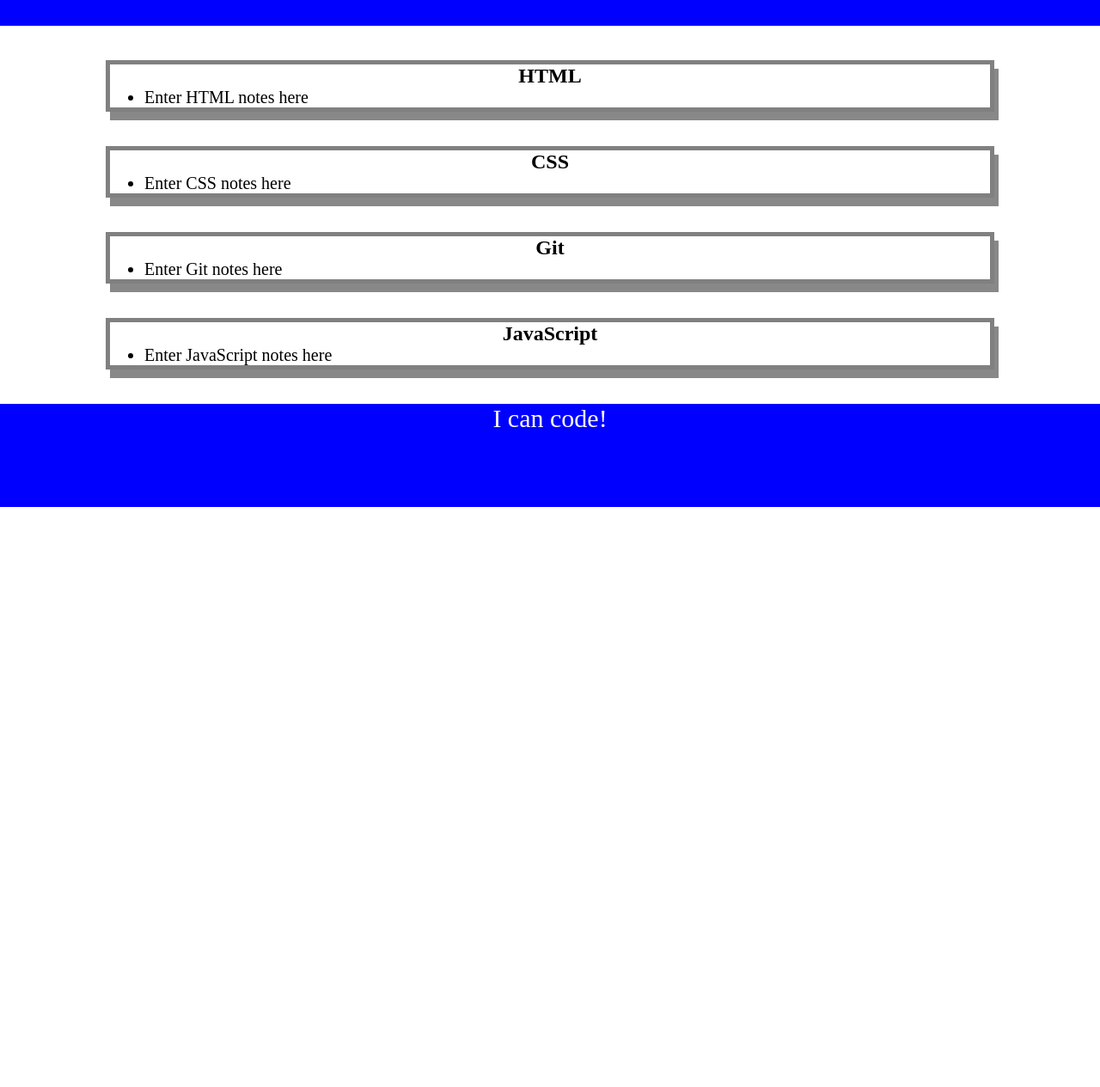
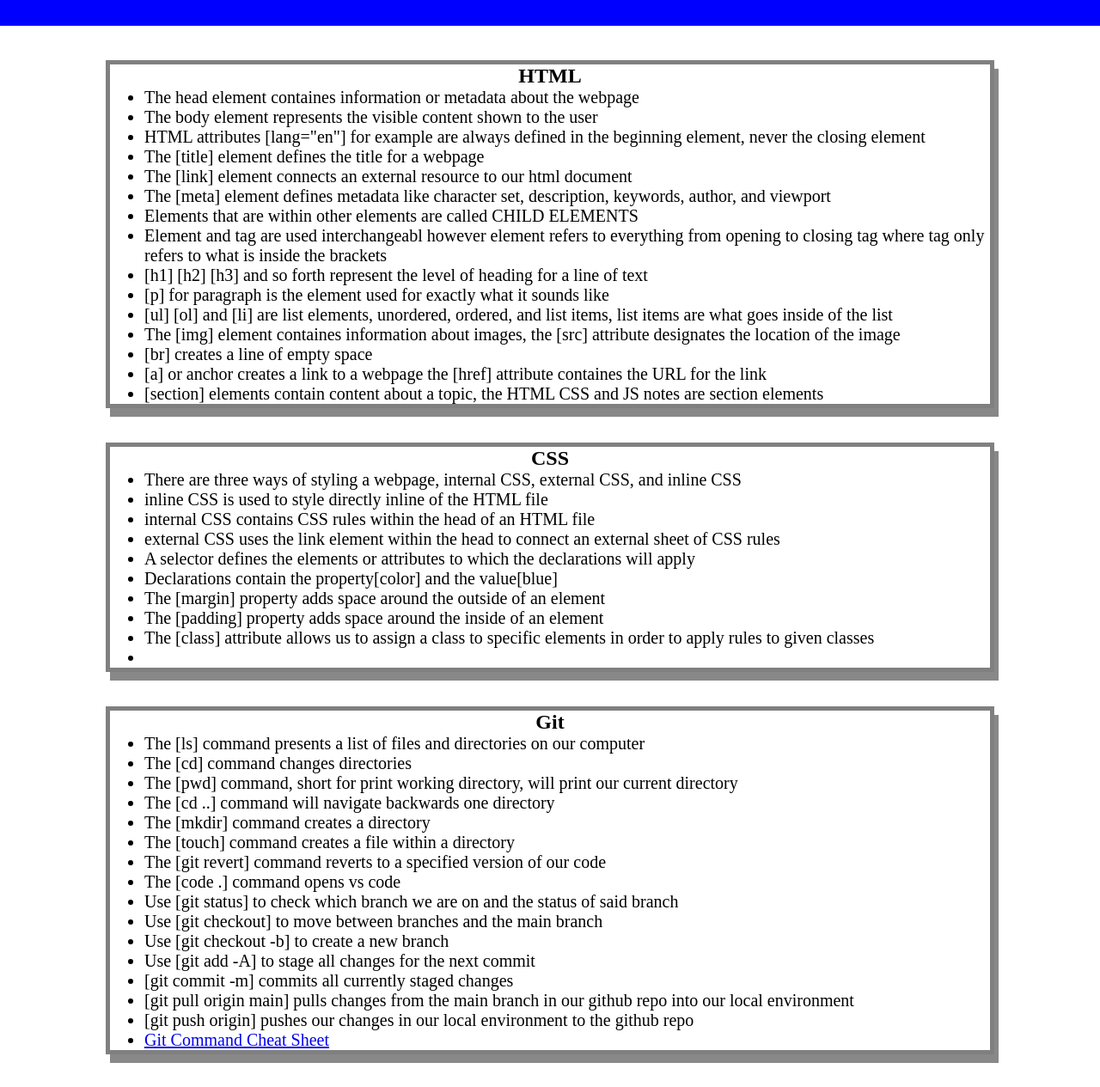
Before and after one commit to JRNiles/prework-study-guide, a plain HTML site: page assets/index.html in a window 1280 px wide. Shown: the part 90-1355 px from the top of the page at 86% size. Before the commit the page ends 800 px from the top, so only its background shows below. Drawn offline with Linux system fonts and the light colour scheme.

Commit message:
added notes to HTML CSS and Git

```diff
--- a/assets/index.html
+++ b/assets/index.html
@@ -16,20 +16,61 @@
     <section class="card" id="html-section">
     <h2>HTML</h2>
     <ul>
-      <li>Enter HTML notes here</li>
+      <li>The head element containes information or metadata about the webpage</li>
+      <li>The body element represents the visible content shown to the user</li>
+      <li>HTML attributes [lang="en"] for example are always defined in the beginning element, never the closing element</li>
+      <li>The [title] element defines the title for a webpage</li>
+      <li>The [link] element connects an external resource to our html document</li>
+      <li>The [meta] element defines metadata like character set, description, keywords, author, and viewport</li>
+      <li>Elements that are within other elements are called CHILD ELEMENTS</li>
+      <li>Element and tag are used interchangeabl however element refers to everything from opening to closing tag where tag only refers to what is inside the brackets</li>
+      <li>[h1] [h2] [h3] and so forth represent the level of heading for a line of text</li>
+      <li>[p] for paragraph is the element used for exactly what it sounds like</li>
+      <li>[ul] [ol] and [li] are list elements, unordered, ordered, and list items, list items are what goes inside of the list</li>
+      <li>The [img] element containes information about images, the [src] attribute designates the location of the image</li>
+      <li>[br] creates a line of empty space</li>
+      <li>[a] or anchor creates a link to a webpage the [href] attribute containes the URL for the link</li>
+      <li>[section] elements contain content about a topic, the HTML CSS and JS notes are section elements</li>
+
     </ul>
     </section>
     </main>
     <section class="card" id="css-section">
       <h2>CSS</h2>
       <ul>
-        <li>Enter CSS notes here</li>
+        <li>There are three ways of styling a webpage, internal CSS, external CSS, and inline CSS</li>
+        <li>inline CSS is used to style directly inline of the HTML file</li>
+        <li>internal CSS contains CSS rules within the head of an HTML file</li>
+        <li>external CSS uses the link element within the head to connect an external sheet of CSS rules</li>
+        <li>A selector defines the elements or attributes to which the declarations will apply</li>
+        <li>Declarations contain the property[color] and the value[blue]</li>
+        <li>The [margin] property adds space around the outside of an element</li>
+        <li>The [padding] property adds space around the inside of an element</li>
+        <li>The [class] attribute allows us to assign a class to specific elements in order to apply rules to given classes</li>
+        <li></li>
       </ul>
     </section>
     <section class="card" id="git-section">
     <h2>Git</h2>
     <ul>
-      <li>Enter Git notes here</li>
+      <li>The [ls] command presents a list of files and directories on our computer</li>
+      <li>The [cd] command changes directories</li>
+      <li>The [pwd] command, short for print working directory, will print our current directory</li>
+      <li>The [cd ..] command will navigate backwards one directory</li>
+      <li>The [mkdir] command creates a directory</li>
+      <li>The [touch] command creates a file within a directory</li>
+      <li>The [git revert] command reverts to a specified version of our code</li>
+      <li>The [code .] command opens vs code</li>
+      <li>Use [git status] to check which branch we are on and the status of said branch</li>
+      <li>Use [git checkout] to move between branches and the main branch</li>
+      <li>Use [git checkout -b] to create a new branch</li>
+      <li>Use [git add -A] to stage all changes for the next commit</li>
+      <li>[git commit -m] commits all currently staged changes</li>
+      <li>[git pull origin main] pulls changes from the main branch in our github repo into our local environment</li>
+      <li>[git push origin] pushes our changes in our local environment to the github repo</li>
+      <li>
+        <a href="https://education.github.com/git-cheat-sheet-education.pdf">Git Command Cheat Sheet</a>
+      </li>
     </ul>
     </section>
     <section class="card" id="javascript-section">
```
